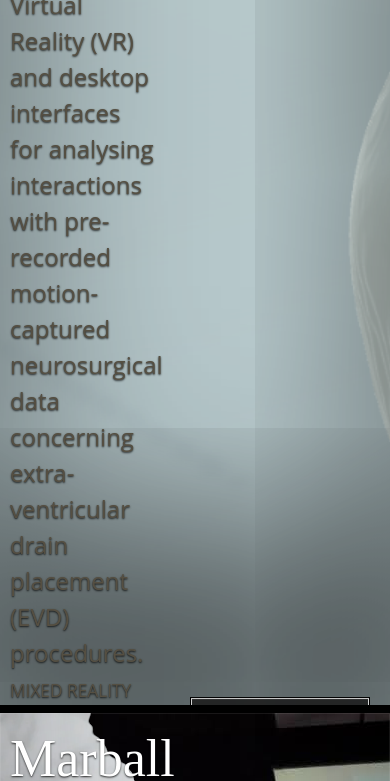
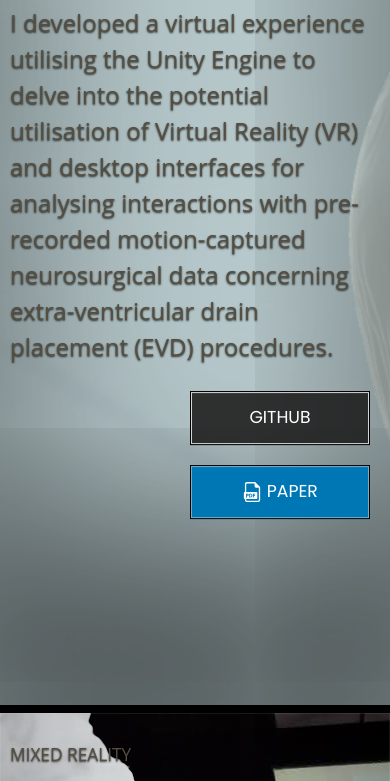
Before and after one commit to glas444/portfolio, a plain HTML site: page index.html in a window 390 px wide. Shown: the part 335-1116 px from the top of the page. Drawn offline with nearby package versions, Linux system fonts and the light colour scheme; a web font is replaced by a local one.

Commit message:
Mobile Style Fix

```diff
--- a/css/style_extra.css
+++ b/css/style_extra.css
@@ -649,6 +649,19 @@ a.extra:hover {
   /* text-decoration: none; */
 }
 
+@media (max-width: 600px) {
+  .full-card {
+    font-size: 0.8rem;
+  }
+  .full-card .big {
+    font-size: 1.5rem !important;
+    width: 100% !important;
+  }
+  p {
+    width: 100%;
+  }
+}
+
 h1 {
   float: inherit;
   color: #fff;
```
